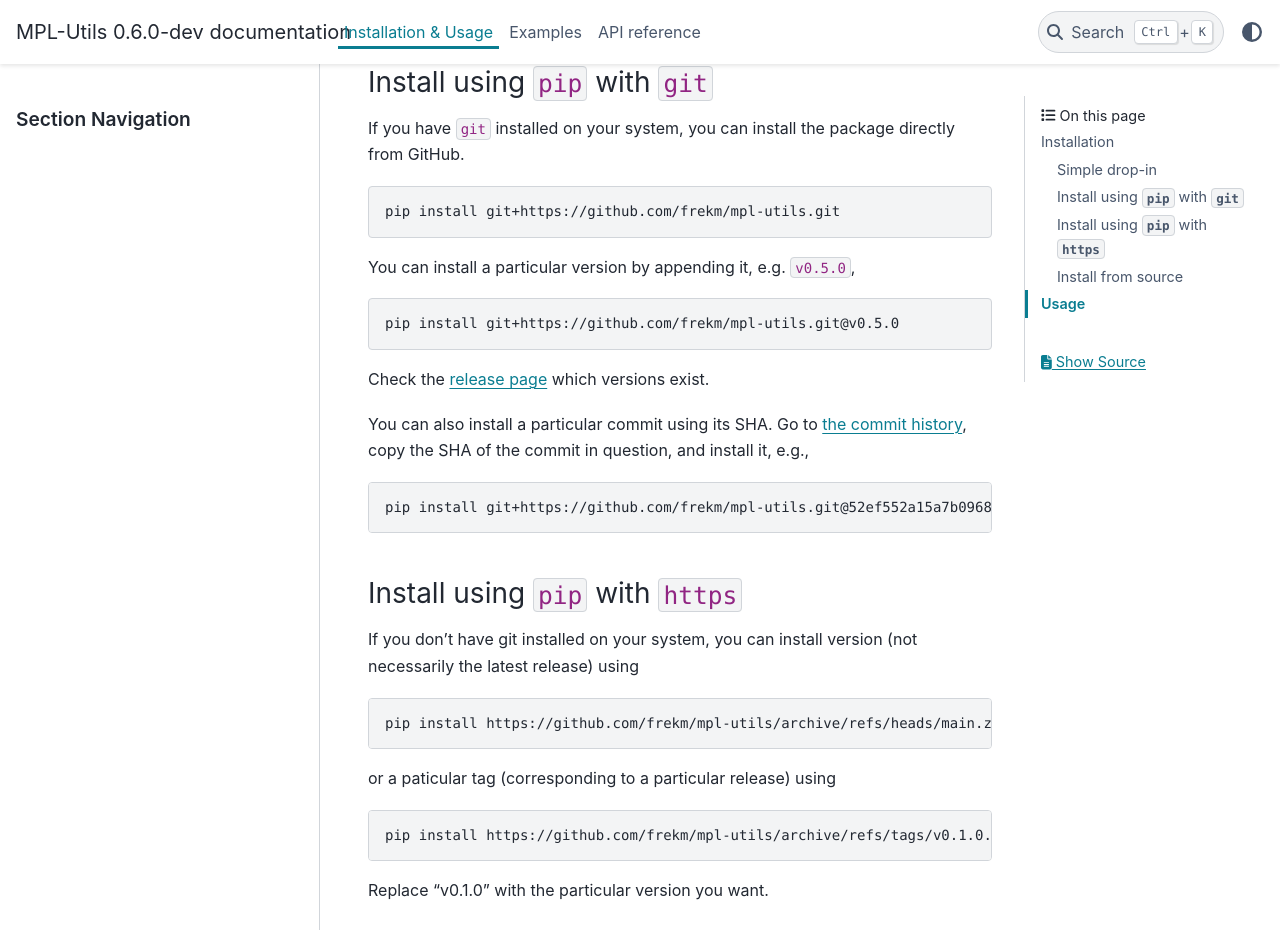
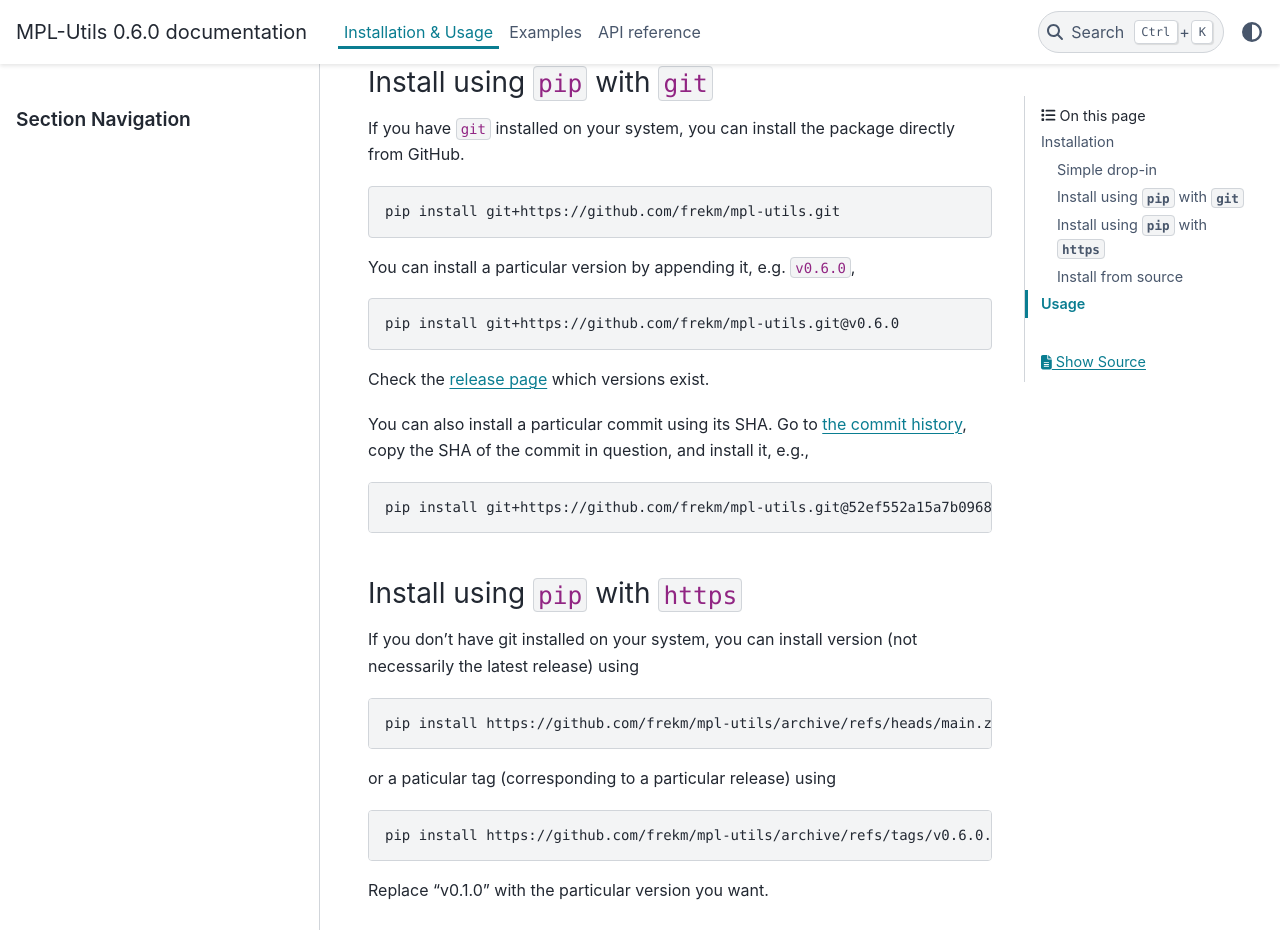
Before and after one commit to frekm/mpl-utils, a Sphinx documentation site: the page built from docs/source/installation.rst, in a window 1280 px wide and 1400 px high, scrolled down 808 px. Shown: the top 930 px of the window. Built offline with Sphinx 7.4.7 and the PyData theme 0.15.4, drawn with Linux system fonts in a browser that asks for light colours.

Commit message:
version 0.6.0

```diff
--- a/CHANGELOG.md
+++ b/CHANGELOG.md
@@ -1,4 +1,4 @@
-# v0.6.0-dev
+# v0.6.0
 - Add mplutils.lollipop()
 
 # v0.5.1
--- a/docs/source/installation.rst
+++ b/docs/source/installation.rst
@@ -45,11 +45,11 @@ from GitHub.
 
     pip install git+https://github.com/frekm/mpl-utils.git
 
-You can install a particular version by appending it, e.g. ``v0.5.0``,
+You can install a particular version by appending it, e.g. ``v0.6.0``,
 
 .. code-block:: shell
 
-    pip install git+https://github.com/frekm/mpl-utils.git@v0.5.0
+    pip install git+https://github.com/frekm/mpl-utils.git@v0.6.0
 
 Check the `release page <https://github.com/frekm/mpl-utils/releases/>`__
 which versions exist.
@@ -77,7 +77,7 @@ or a paticular tag (corresponding to a particular release) using
 
 .. code-block:: shell
 
-    pip install https://github.com/frekm/mpl-utils/archive/refs/tags/v0.1.0.zip
+    pip install https://github.com/frekm/mpl-utils/archive/refs/tags/v0.6.0.zip
 
 Replace "v0.1.0" with the particular version you want.
 
--- a/pyproject.toml
+++ b/pyproject.toml
@@ -1,6 +1,6 @@
 [project]
 name = "mplutils"
-version = "0.6.0-dev"
+version = "0.6.0"
 authors = [{ name = "Max Kircher" }]
 description = """
     A collection of utility methods to manipulate matplotlib figures.
```
Also changed, not shown: 1 other file.
